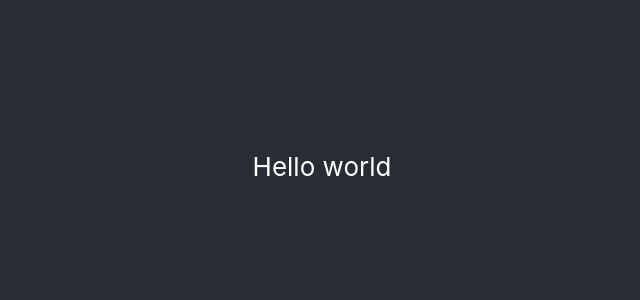
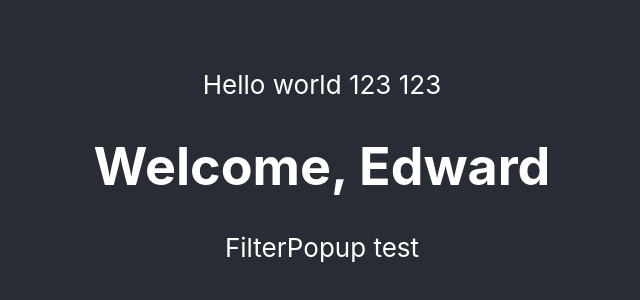
Before and after one commit to Magnum-Opus-2-0/Rooty-Tooty-Gas-Computey, a React (Create React App) app: page / in a window 1280 px wide. Shown: the part 234-534 px from the top of the page, without its empty margins (318-958 px from the left). Built offline with nearby package versions, Linux system fonts and the light colour scheme.

Commit message:
added components folder and initial FilterPopup.js (#4)

```diff
--- a/src/App.css
+++ b/src/App.css
@@ -1,5 +1,6 @@
 .App {
   text-align: center;
+  background-color: red;
 }
 
 .Hello-Text {
--- a/src/App.js
+++ b/src/App.js
@@ -1,10 +1,21 @@
 import React from 'react';
 import './App.css';
+
+import FilterPopup from './components/FilterPopup';
+
+class Welcome extends React.Component {
+	render() {
+		return <h1>Welcome, {this.props.name}</h1>;
+	}
+}
+
 
 function App() {
   return (
     <div className="Hello-Text">
-      Hello world
+      Hello world 123 123
+      <Welcome name="Edward" />
+      <FilterPopup name="test" />
     </div>
   );
 }
--- /dev/null
+++ b/src/components/FilterPopup.js
@@ -0,0 +1,11 @@
+import React from 'react';
+
+class FilterPopup extends React.Component {
+    render() {
+        return (
+            <div>FilterPopup {this.props.name}</div>
+        );
+    }
+}
+
+export default FilterPopup;
```
